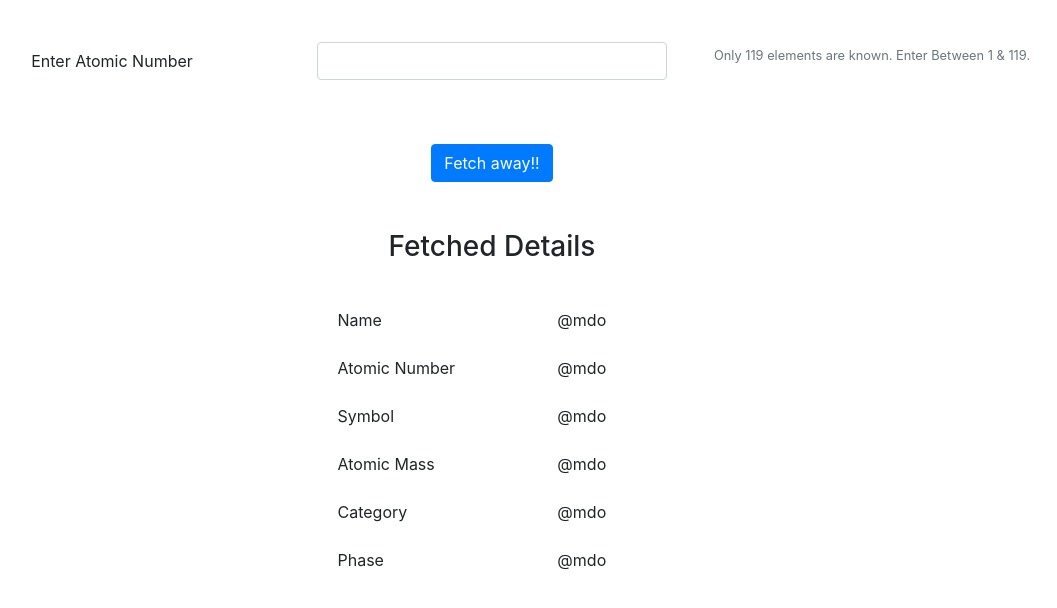
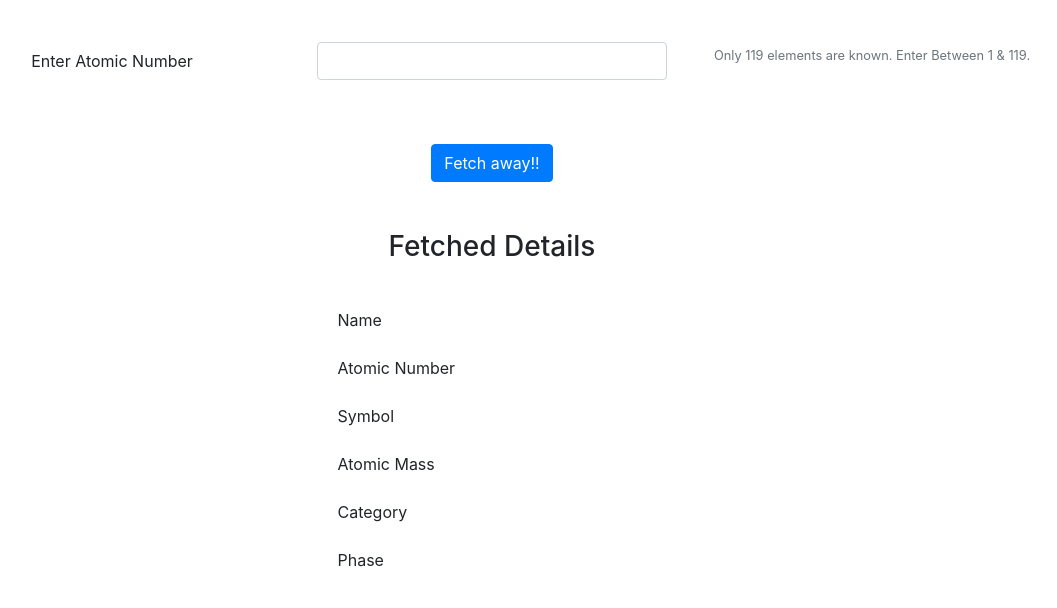
Before and after one commit to dhairyaj/Periodic-Table, a website: page public/index.html in a window 1280 px wide. Shown: the part 174-782 px from the top of the page, without its empty margins (148-1205 px from the left). Drawn offline with nearby package versions, Linux system fonts and the light colour scheme.

Commit message:
Modification for deployment on heroku

```diff
--- a/package.json
+++ b/package.json
@@ -10,7 +10,9 @@
   "author": "",
   "license": "ISC",
   "dependencies": {
-    "express": "^4.17.1",
+    "express": "^4.17.1"
+  },
+  "devDependencies": {
     "nodemon": "^2.0.2"
   }
 }
--- a/public/index.html
+++ b/public/index.html
@@ -11,7 +11,7 @@
     <!-- Extra CSS-->
     <link rel="stylesheet" href="./css/style.css">
 
-    <title>Hello, world!</title>
+    <title>Know Your Element!</title>
   </head>
   <body>
       <div class="container">
@@ -36,27 +36,27 @@
                 <tbody>
                   <tr>
                     <td>Name</td>
-                    <td id="name">@mdo</td>
+                    <td id="name"></td>
                   </tr>
                   <tr>
                     <td>Atomic Number</td>
-                    <td id="atomicNum">@mdo</td>
+                    <td id="atomicNum"></td>
                   </tr>
                   <tr>
                     <td>Symbol</td>
-                    <td id="symbol">@mdo</td>
+                    <td id="symbol"></td>
                   </tr>
                   <tr>
                     <td>Atomic Mass</td>
-                    <td id="atomic_mass">@mdo</td id="">
+                    <td id="atomic_mass"></td id="">
                   </tr>
                   <tr>
                     <td>Category</td>
-                    <td id="category">@mdo</td id="">
+                    <td id="category"></td id="">
                   </tr>
                   <tr>
                     <td>Phase</td>
-                    <td id="phase">@mdo</td id="">
+                    <td id="phase"></td id="">
                   </tr>
                 </tbody>
               </table>
--- a/src/index.js
+++ b/src/index.js
@@ -3,6 +3,7 @@ const express = require('express')
 const readData = require('./utils/readData.js')
 
 const app = express()
+const port = process.env.PORT || 3000;
 
 //Path for public and views directory
 const publicDir = path.join(__dirname,"../public");
@@ -26,6 +27,6 @@ app.get('/elements/:num', (req,res) => {
     })
 })
 
-app.listen(3000,() => {
+app.listen(port,() => {
     console.log('App is running on port 3000')
 })
```
